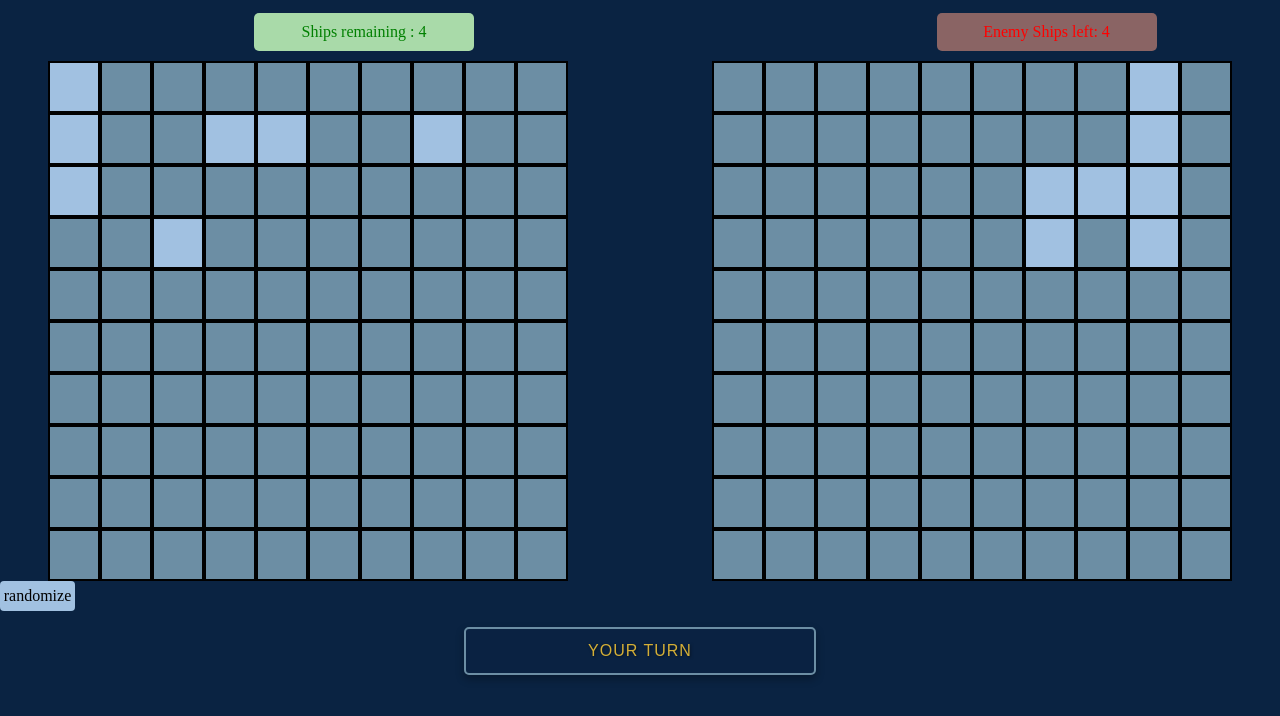
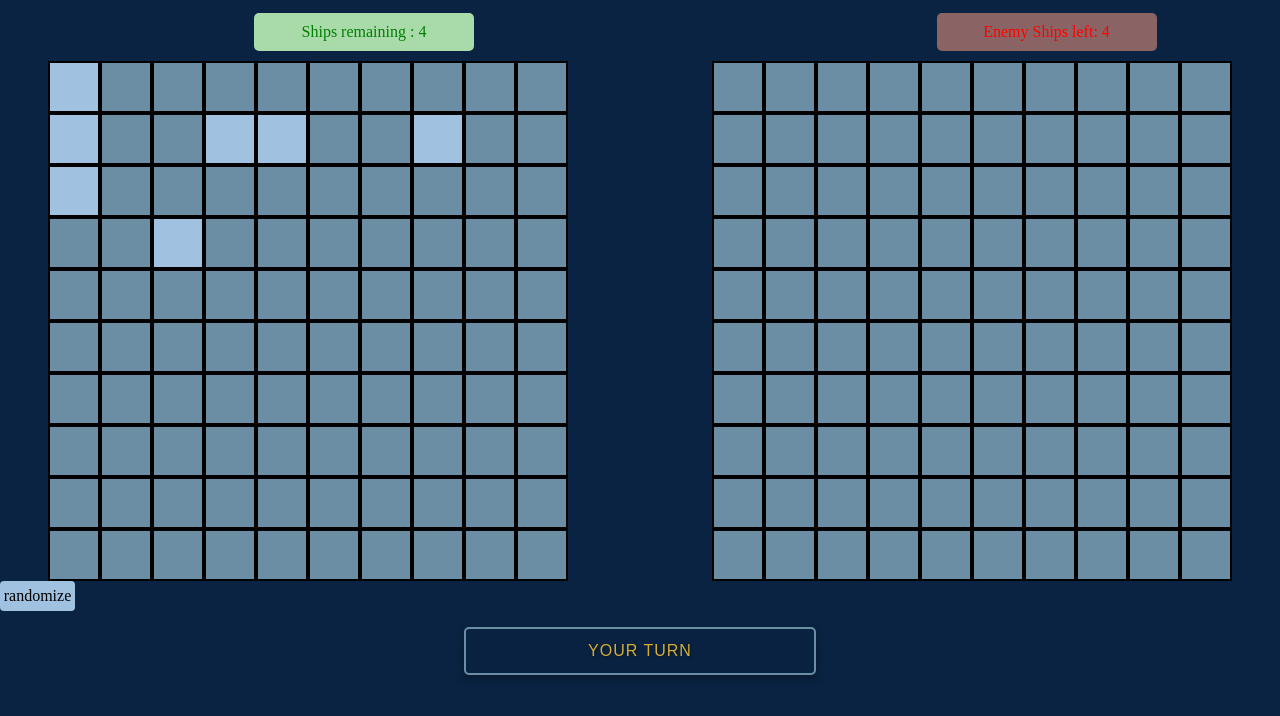
Before and after one commit to smsarfroz/battleShip, a website built with webpack: page src/template.html in a window 1280 px wide. Shown: the part 68-784 px from the top of the page. Built offline with nearby package versions, Linux system fonts and the light colour scheme; a web font is replaced by a local one.

Commit message:
latest commit

```diff
--- a/src/styles.css
+++ b/src/styles.css
@@ -118,7 +118,7 @@ header {
   font-size: 3em;
 }
 
-.cell.ship {
+.humanBoard .cell.ship {
     /* Visible only on human board */
   background: #a1c1e1;
 }
```
